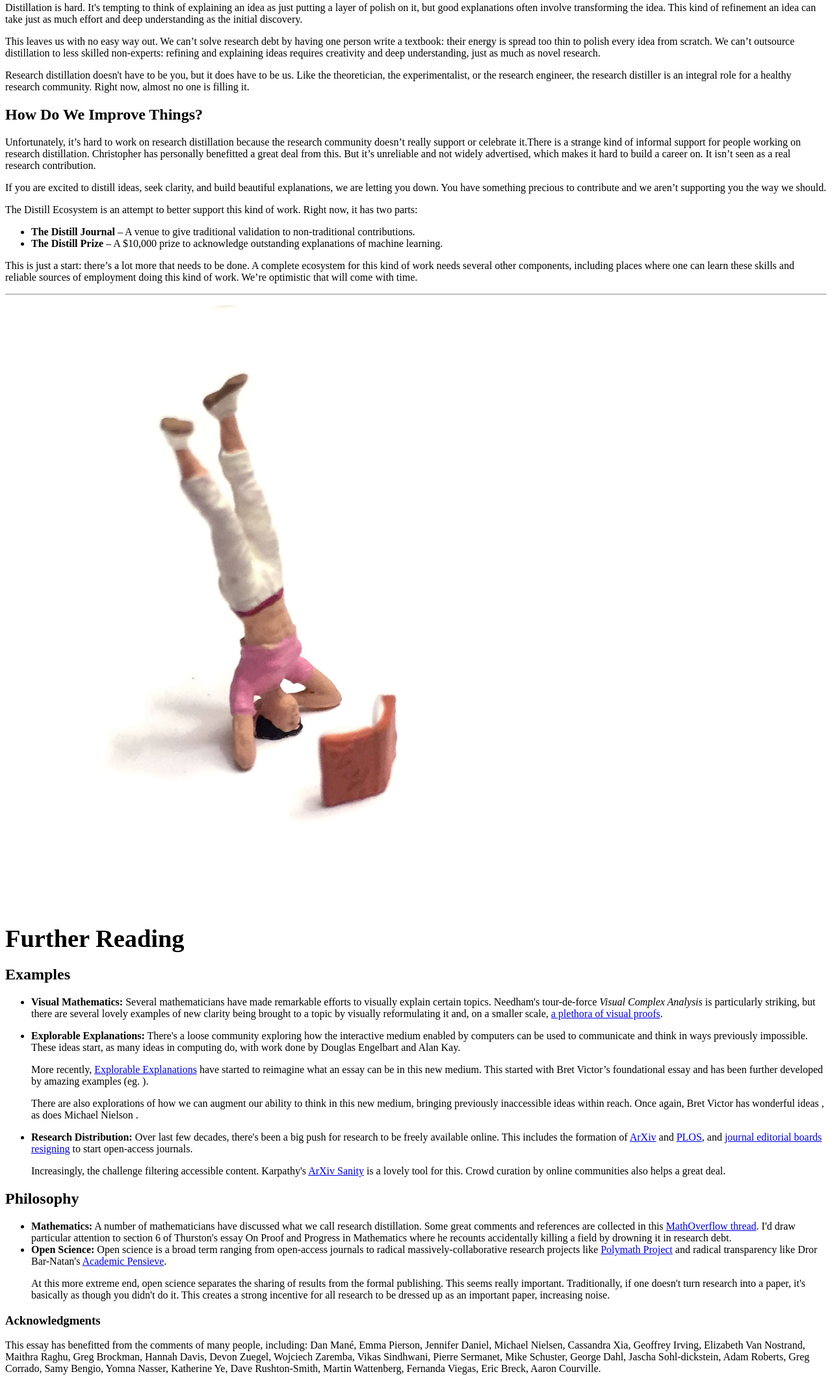
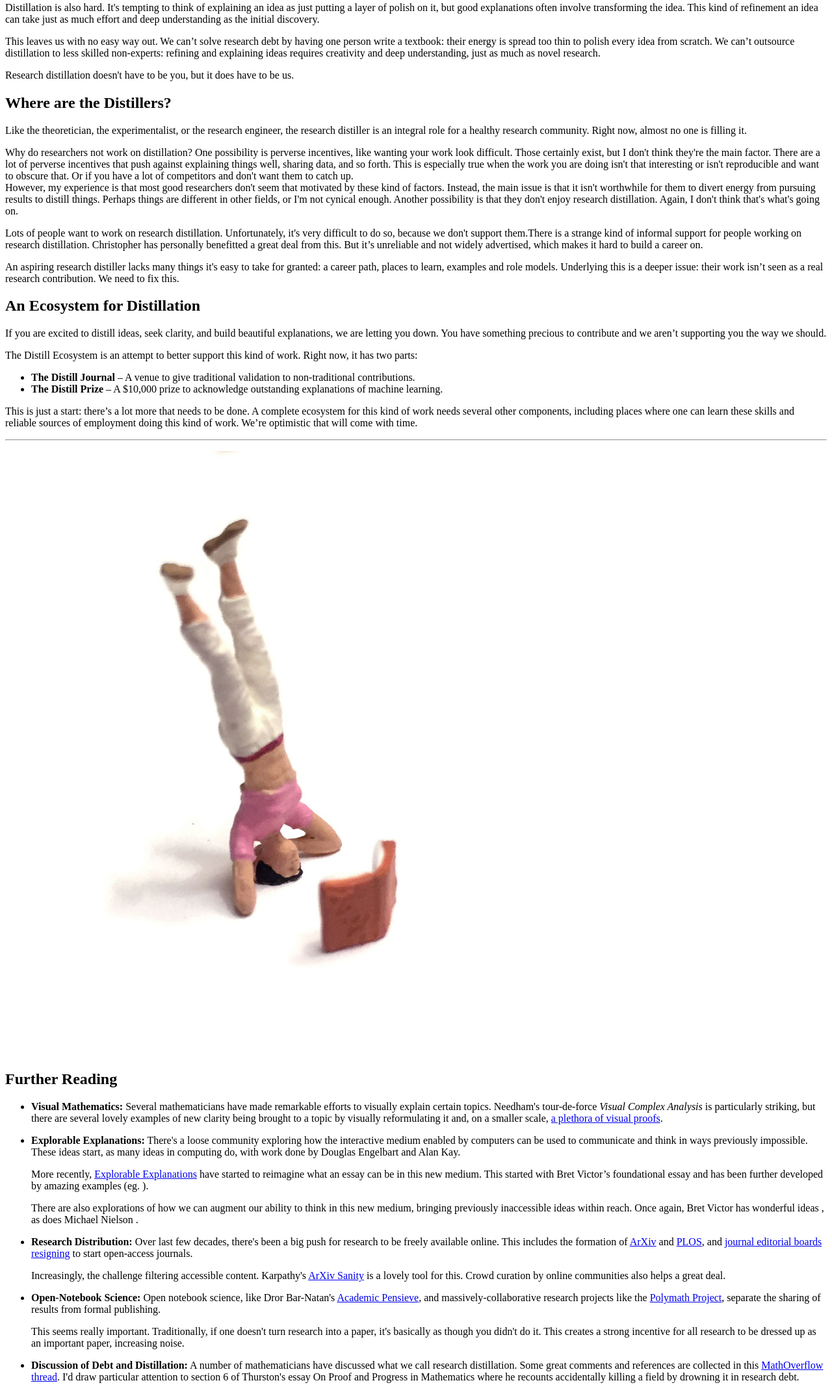
Before and after one commit to distillpub/post--research-debt, a website: page public/index.html in a window 1280 px wide. Shown: the part 4273-6404 px from the top of the page at 65% size. Drawn offline with Linux system fonts and the light colour scheme.

Commit message:
more revision

```diff
--- a/public/index.html
+++ b/public/index.html
@@ -144,23 +144,27 @@ dt-fn sup {
 
   <p>Research distillation is the opposite of research debt. It can be incredibly satisfying, combining deep scientific understanding, empathy, and design to do justice to our research and lay bare beautiful insights.
 
-  <p>Distillation is hard. It's tempting to think of explaining an idea as just putting a layer of polish on it, but good explanations often involve transforming the idea. This kind of refinement an idea can take just as much effort and deep understanding as the initial discovery.
+  <p>Distillation is also hard. It's tempting to think of explaining an idea as just putting a layer of polish on it, but good explanations often involve transforming the idea. This kind of refinement an idea can take just as much effort and deep understanding as the initial discovery.
 
   <p>This leaves us with no easy way out. We can’t solve research debt by having one person write a textbook: their energy is spread too thin to polish every idea from scratch. We can’t outsource distillation to less skilled non-experts: refining and explaining ideas requires creativity and deep understanding, just as much as novel research.
 
-  <p>Research distillation doesn't have to be you, but it does have to be us. Like the theoretician, the experimentalist, or the research engineer, the research distiller is an integral role for a healthy research community. Right now, almost no one is filling it.
+  <p>Research distillation doesn't have to be you, but it does have to be us.
+
+  <h2>Where are the Distillers?</h2>
+
+  <p>Like the theoretician, the experimentalist, or the research engineer, the research distiller is an integral role for a healthy research community. Right now, almost no one is filling it.
+
+  <p>Why do researchers not work on distillation? One possibility is perverse incentives, like wanting your work look difficult. Those certainly exist, but I don't think they're the main factor.<dt-fn>
+    There are a lot of perverse incentives that push against explaining things well, sharing data, and so forth. This is especially true when the work you are doing isn't that interesting or isn't reproducible and want to obscure that. Or if you have a lot of competitors and don't want them to catch up.<br>However, my experience is that most good researchers don't seem that motivated by these kind of factors. Instead, the main issue is that it isn't worthwhile for them to divert energy from pursuing results to distill things. Perhaps things are different in other fields, or I'm not cynical enough.</dt-fn>
+  Another possibility is that they don't enjoy research distillation. Again, I don't think that's what's going on.</p>
+
+  <p>Lots of people want to work on research distillation. Unfortunately, it's very difficult to do so, because we don't support them.<dt-fn>There is a strange kind of informal support for people working on research distillation. Christopher has personally benefitted a great deal from this. But it’s unreliable and not widely advertised, which makes it hard to build a career on.</dt-fn>
+
+  <p>An aspiring research distiller lacks many things it's easy to take for granted: a career path, places to learn, examples and role models. Underlying this is a deeper issue: their work isn’t seen as a real research contribution. We need to fix this.</p>
 
 
-  <h2>How Do We Improve Things?</h2>
 
-  <!--Why do researchers not work on research distillation? One possibility is that there are perverse incentives, like wanting to make your work look difficult. But, while those certainly exist, I don't think that's why the majority of researchers act the way they do.<dt-fn></dt-fn> Another possibility is that they don't enjoy the kind of work research distillation involves. Again, I don't think that's what's going on: I meet lots of people who want to work on distillation.-->
-
-  <!-- EP: I think there can be an even more perverse thing operating here than "it saves me time to not explain myself". if you have results that don't hold up or want to conceal your data / code so you have a competitive head start, you actually have an incentive to keep things concealed. there's a nice paper on how scientists whose results are weaker are less likely to provide data when requested. -->
-
-
-  <!-- The problem is that, despite lots of people wanting to do research distillation, they can not because we do not support them. -->
-
-  <p>Unfortunately, it’s hard to work on research distillation because the research community doesn’t really support or celebrate it.<dt-fn>There is a strange kind of informal support for people working on research distillation. Christopher has personally benefitted a great deal from this. But it’s unreliable and not widely advertised, which makes it hard to build a career on.</dt-fn> It isn’t seen as a real research contribution.
+  <h2>An Ecosystem for Distillation</h2>
 
   <p>If you are excited to distill ideas, seek clarity, and build beautiful explanations, we are letting you down. You have something precious to contribute and we aren’t supporting you the way we should.
 
@@ -190,9 +194,8 @@ dt-fn sup {
   <figure class="l-body side" style="margin-left: 0px; margin-bottom:0px; width:200px;">
   <img src="assets/headstand.jpg">
   </figure>
-  <h2><b style="font-size: 160%;">Further Reading</b></h2>
+  <h2>Further Reading</h2>
 
-  <h2>Examples</h2>
   <ul>
 
     <li><b>Visual Mathematics:</b>
@@ -215,29 +218,19 @@ dt-fn sup {
     Over last few decades, there's been a big push for research to be freely available online. This includes the formation of <a href="arxiv.org">ArXiv</a> and <a href="https://www.plos.org/">PLOS</a>, and <a href="http://oad.simmons.edu/oadwiki/Journal_declarations_of_independence">journal editorial boards resigning</a> to start open-access journals.
 
      <p>Increasingly, the challenge filtering accessible content. Karpathy's <a href="http://www.arxiv-sanity.com/">ArXiv Sanity</a> is a lovely tool for this. Crowd curation by online communities also helps a great deal.</p>
-
   </li>
 
-  </ul>
-
-  <!-- Tufte??
-      Open Science -->
-
-  <h2>Philosophy</h2>
-
-  <ul>
-
-  <li> <b>Mathematics:</b>
-    A number of mathematicians have discussed what we call research distillation. Some great comments and references are collected in this <a href="http://mathoverflow.net/questions/43690/whats-a-mathematician-to-do">MathOverflow thread</a>. I'd draw particular attention to section 6 of Thurston's essay <dt-cite key="thurston1998proof">On Proof and Progress in Mathematics</dt-cite> where he recounts accidentally killing a field by drowning it in research debt.
-  </li>
-  <li> <b>Open Science:</b>
-    Open science is a broad term ranging from open-access journals to radical massively-collaborative research projects like <a href="https://polymathprojects.org/">Polymath Project</a> and radical transparency like Dror Bar-Natan's <a href="http://drorbn.net/AcademicPensieve/">Academic Pensieve</a>.
-
-    <p>At this more extreme end, open science separates the sharing of results from the formal publishing. This seems really important. Traditionally, if one doesn't turn research into a paper, it's basically as though you didn't do it. This creates a strong incentive for all research to be dressed up as an important paper, increasing noise. </p>
+  <li> <b>Open-Notebook Science:</b>
+    Open notebook science, like Dror Bar-Natan's <a href="http://drorbn.net/AcademicPensieve/">Academic Pensieve</a>, and  massively-collaborative research projects like the <a href="https://polymathprojects.org/">Polymath Project</a>, separate the sharing of results from formal publishing.</p>
+    <p>This seems really important. Traditionally, if one doesn't turn research into a paper, it's basically as though you didn't do it. This creates a strong incentive for all research to be dressed up as an important paper, increasing noise. </p>
 
     <!--
       By separating the sharing of results from the formal publishing, open science changes publishing vs not-publishing from being binary to a continuous spectrum.
      -->
+  </li>
+
+  <li> <b>Discussion of Debt and Distillation:</b>
+    A number of mathematicians have discussed what we call research distillation. Some great comments and references are collected in this <a href="http://mathoverflow.net/questions/43690/whats-a-mathematician-to-do">MathOverflow thread</a>. I'd draw particular attention to section 6 of Thurston's essay <dt-cite key="thurston1998proof">On Proof and Progress in Mathematics</dt-cite> where he recounts accidentally killing a field by drowning it in research debt.
   </li>
   </ul>
 
```
